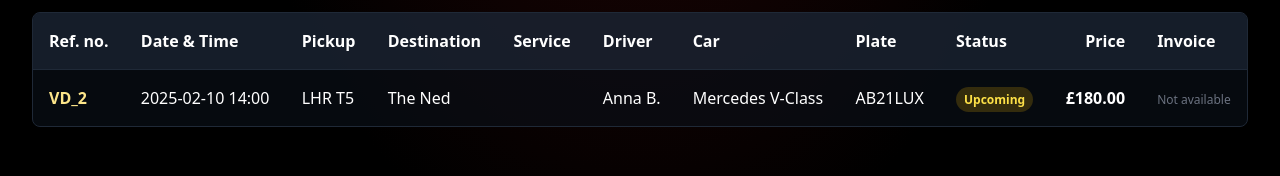
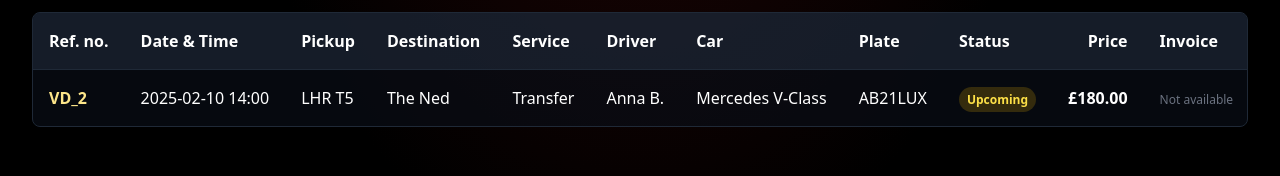
Before and after one commit to danieliancu/velvetdriver, a Next.js app: page /corporate/dashboard in a window 1280 px wide. Shown: the part 500-676 px from the top of the page. Built offline with nearby package versions, Linux system fonts and the light colour scheme.

Commit message:
new commit

```diff
--- a/app/corporate/dashboard/page.tsx
+++ b/app/corporate/dashboard/page.tsx
@@ -20,8 +20,32 @@ const DashboardContentWrapper: React.FC<{ title: string; children: React.ReactNo
 );
 
 const corporateJourneys: Journey[] = [
-  { id: 1, date: '2025-02-01 09:00', pickup: 'Canary Wharf', destination: 'The Shard', driver: 'Robert K.', car: 'BMW 7 Series', plate: 'RX70DVE', status: 'Completed', price: 95, invoiceUrl: null },
-  { id: 2, date: '2025-02-10 14:00', pickup: 'LHR T5', destination: 'The Ned', driver: 'Anna B.', car: 'Mercedes V-Class', plate: 'AB21LUX', status: 'Upcoming', price: 180, invoiceUrl: null },
+  {
+    id: 1,
+    date: '2025-02-01 09:00',
+    pickup: 'Canary Wharf',
+    destination: 'The Shard',
+    driver: 'Robert K.',
+    car: 'BMW 7 Series',
+    plate: 'RX70DVE',
+    serviceType: 'As Directed',
+    status: 'Completed',
+    price: 95,
+    invoiceUrl: null,
+  },
+  {
+    id: 2,
+    date: '2025-02-10 14:00',
+    pickup: 'LHR T5',
+    destination: 'The Ned',
+    driver: 'Anna B.',
+    car: 'Mercedes V-Class',
+    plate: 'AB21LUX',
+    serviceType: 'Transfer',
+    status: 'Upcoming',
+    price: 180,
+    invoiceUrl: null,
+  },
 ];
 
 const CorporateDashboardPage: React.FC = () => {
--- a/app/driver/dashboard/page.tsx
+++ b/app/driver/dashboard/page.tsx
@@ -444,7 +444,7 @@ const CarsPage: React.FC = () => {
         );
     };
 
-    const authenticateWithDvla = async () => {
+    const authenticateWithDvla = async (): Promise<string | null> => {
         const username = process.env.NEXT_PUBLIC_DVLA_USERNAME;
         const password = process.env.NEXT_PUBLIC_DVLA_PASSWORD;
         if (!username || !password) return null; // optional, VES also works with api key only
@@ -463,7 +463,8 @@ const CarsPage: React.FC = () => {
                 return null;
             }
             const data = await res.json();
-            return data['id-token'] as string | undefined;
+            const token = data['id-token'];
+            return typeof token === 'string' ? token : null;
         } catch (err) {
             console.error('DVLA auth error', err);
             return null;
--- a/components/client-dashboard/ClientHistory.tsx
+++ b/components/client-dashboard/ClientHistory.tsx
@@ -16,7 +16,7 @@ const StatusBadge: React.FC<{ status: Journey['status'] }> = ({ status }) => {
 type FilterStatus = 'All' | 'Completed' | 'Upcoming' | 'Saved';
 
 interface Props {
-  journeys: Journey[];
+  journeys?: Journey[];
   loading?: boolean;
   savedQuotes?: SavedQuote[];
   savedLoading?: boolean;
@@ -26,7 +26,7 @@ interface Props {
 }
 
 const ClientHistory: React.FC<Props> = ({
-  journeys,
+  journeys = [],
   loading = false,
   savedQuotes = [],
   savedLoading = false,
@@ -87,7 +87,7 @@ const ClientHistory: React.FC<Props> = ({
           const dropOffs: string[] = Array.isArray(payload.dropOffs) ? payload.dropOffs.filter(Boolean) : payload.dropOff ? [payload.dropOff] : [];
           const primaryDrop = dropOffs[0] || 'Drop-off TBD';
           const iso = payload.date && payload.time ? `${payload.date}T${payload.time}` : payload.date;
-          let formatted = null;
+          let formatted: string | null = null;
           if (iso) {
             const date = new Date(iso);
             if (!Number.isNaN(date.getTime())) {
```
Also changed, not shown: App.tsx (added, +7 -0 lines), 1 other file (tests, documents, lock files or other folders).
